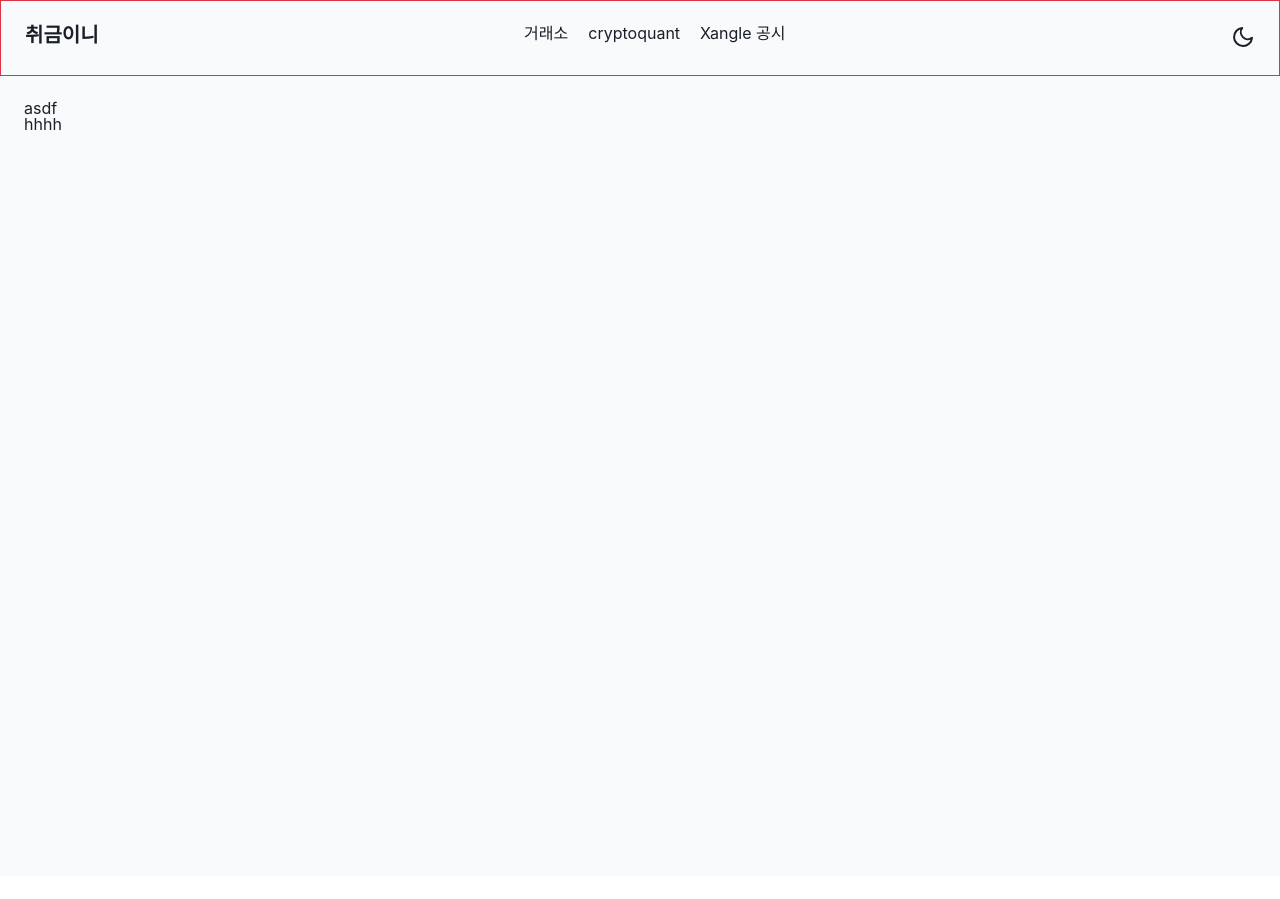
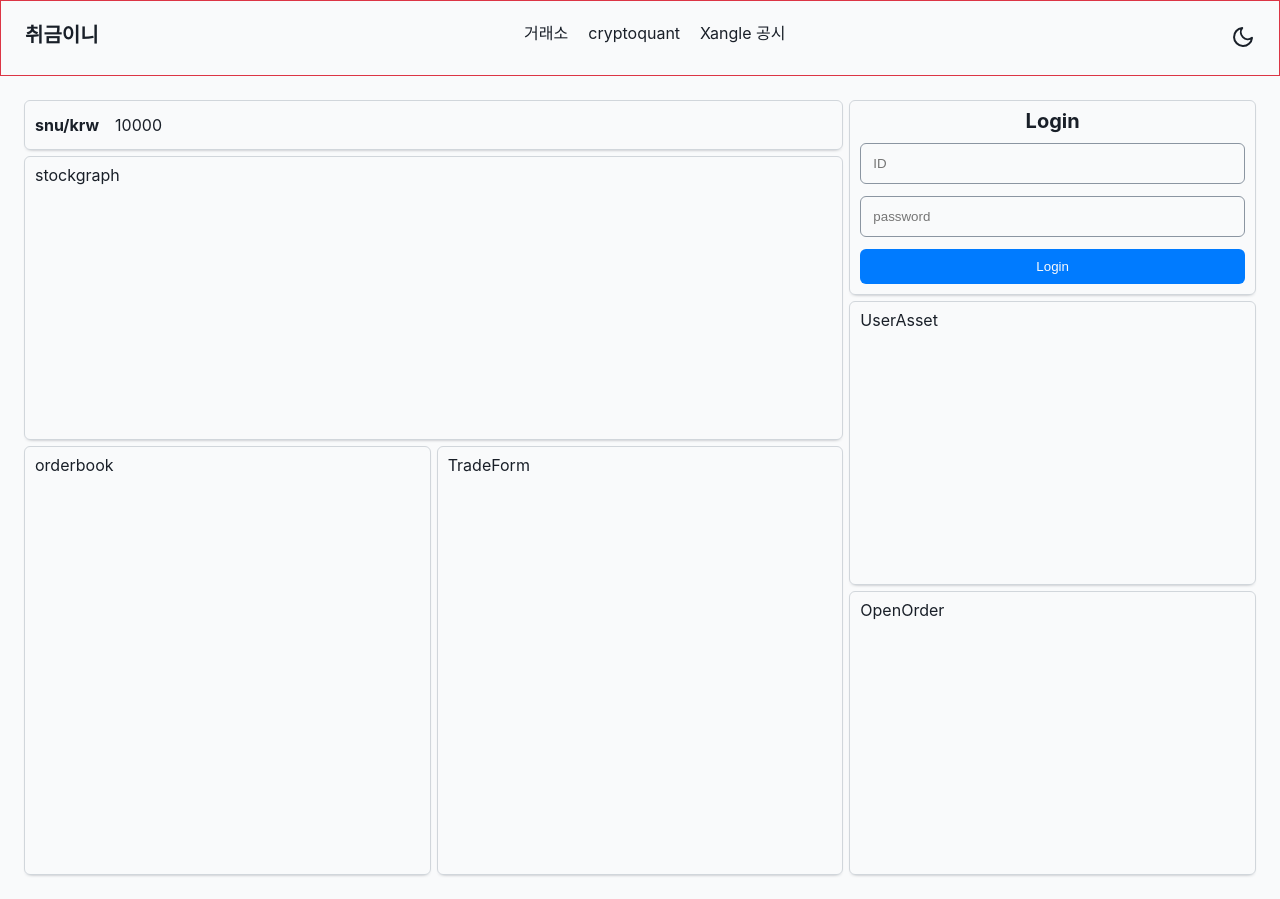
Before and after one commit to DarrenKwonDev/snu-coin, a React (Create React App) app: page / in a window 1280 px wide. Before the commit the page ends 876 px from the top, so only its background shows below. Built offline with nearby package versions, Linux system fonts and the light colour scheme.

Commit message:
grid layout, login style

```diff
--- a/src/App.js
+++ b/src/App.js
@@ -1,14 +1,84 @@
-import GlobalBoxWrapper from "./Components/layout/GlobalBoxWrapper";
+import styled from "styled-components";
+import CrpytoInfo from "./Components/cryptoInfo";
 import Header from "./Components/layout/Header";
+import OpenOrder from "./Components/openOrder";
+import OrderBook from "./Components/orderBook";
+import StockGraph from "./Components/stockGraph";
+import TradeForm from "./Components/tradeForm";
+import UserAsset from "./Components/userAsset";
+import UserAuth from "./Components/userAuth";
+import { adaptiveBackground } from "./style/mixins";
+
+const S = {
+  GlobalBoxWrapper: styled.div`
+    ${adaptiveBackground}
+    display: grid;
+    gap: 6px;
+
+    padding: 24px;
+    min-height: 100vh;
+
+    grid-template-columns: repeat(6, 1fr);
+    grid-template-rows: 50px 1fr 1fr 1fr 1fr 1fr;
+    grid-template-areas:
+      "crpytoInfo crpytoInfo crpytoInfo crpytoInfo userAuth userAuth"
+      "stockGraph stockGraph stockGraph stockGraph userAuth userAuth"
+      "stockGraph stockGraph stockGraph stockGraph userAsset userAsset"
+      "orderBook orderBook tradeForm tradeForm userAsset userAsset"
+      "orderBook orderBook tradeForm tradeForm openOrder openOrder"
+      "orderBook orderBook tradeForm tradeForm openOrder openOrder";
+
+    .crpytoInfo {
+      grid-area: crpytoInfo;
+    }
+    .openOrder {
+      grid-area: openOrder;
+    }
+    .orderBook {
+      grid-area: orderBook;
+    }
+    .stockGraph {
+      grid-area: stockGraph;
+    }
+    .tradeForm {
+      grid-area: tradeForm;
+    }
+    .userAsset {
+      grid-area: userAsset;
+    }
+    .userAuth {
+      grid-area: userAuth;
+    }
+  `,
+};
 
 function App() {
   return (
     <>
       <Header />
-      <GlobalBoxWrapper>
-        <div>asdf</div>
-        <div>hhhh</div>
-      </GlobalBoxWrapper>
+      <S.GlobalBoxWrapper>
+        <div className="crpytoInfo">
+          <CrpytoInfo />
+        </div>
+        <div className="openOrder">
+          <OpenOrder />
+        </div>
+        <div className="orderBook">
+          <OrderBook />
+        </div>
+        <div className="stockGraph">
+          <StockGraph />
+        </div>
+        <div className="tradeForm">
+          <TradeForm />
+        </div>
+        <div className="userAsset">
+          <UserAsset />
+        </div>
+        <div className="userAuth">
+          <UserAuth />
+        </div>
+      </S.GlobalBoxWrapper>
     </>
   );
 }
--- /dev/null
+++ b/src/Components/cryptoInfo/index.js
@@ -0,0 +1,28 @@
+import React from "react";
+import styled from "styled-components";
+import { defaultBoxStyle } from "../../style/mixins";
+
+const S = {
+  Wrapper: styled.div`
+    ${defaultBoxStyle}
+
+    display: flex;
+    align-items: center;
+
+    .crpyto-name {
+      font-weight: bold;
+      margin-right: 1rem;
+    }
+  `,
+};
+
+function CrpytoInfo() {
+  return (
+    <S.Wrapper>
+      <div className="crpyto-name">snu/krw</div>
+      <div className="price">10000</div>
+    </S.Wrapper>
+  );
+}
+
+export default CrpytoInfo;
--- a/src/Components/layout/GlobalBoxWrapper.js
+++ /dev/null
@@ -1,17 +0,0 @@
-import React from "react";
-import styled from "styled-components";
-import { adaptiveBackground } from "../../style/mixins";
-
-const S = {
-  GlobalBoxWrapper: styled.div`
-    ${adaptiveBackground}
-    padding: 24px;
-    min-height: 100vh;
-  `,
-};
-
-function GlobalBoxWrapper({ children }) {
-  return <S.GlobalBoxWrapper>{children}</S.GlobalBoxWrapper>;
-}
-
-export default GlobalBoxWrapper;
--- /dev/null
+++ b/src/Components/openOrder/index.js
@@ -0,0 +1,15 @@
+import React from "react";
+import styled from "styled-components";
+import { defaultBoxStyle } from "../../style/mixins";
+
+const S = {
+  Wrapper: styled.div`
+    ${defaultBoxStyle}
+  `,
+};
+
+function OpenOrder() {
+  return <S.Wrapper>OpenOrder</S.Wrapper>;
+}
+
+export default OpenOrder;
--- /dev/null
+++ b/src/Components/orderBook/index.js
@@ -0,0 +1,15 @@
+import React from "react";
+import styled from "styled-components";
+import { defaultBoxStyle } from "../../style/mixins";
+
+const S = {
+  Wrapper: styled.div`
+    ${defaultBoxStyle}
+  `,
+};
+
+function OrderBook() {
+  return <S.Wrapper>orderbook</S.Wrapper>;
+}
+
+export default OrderBook;
--- /dev/null
+++ b/src/Components/stockGraph/index.js
@@ -0,0 +1,15 @@
+import React from "react";
+import styled from "styled-components";
+import { defaultBoxStyle } from "../../style/mixins";
+
+const S = {
+  Wrapper: styled.div`
+    ${defaultBoxStyle}
+  `,
+};
+
+function StockGraph() {
+  return <S.Wrapper>stockgraph</S.Wrapper>;
+}
+
+export default StockGraph;
--- /dev/null
+++ b/src/Components/tradeForm/index.js
@@ -0,0 +1,15 @@
+import React from "react";
+import styled from "styled-components";
+import { defaultBoxStyle } from "../../style/mixins";
+
+const S = {
+  Wrapper: styled.div`
+    ${defaultBoxStyle}
+  `,
+};
+
+function TradeForm() {
+  return <S.Wrapper>TradeForm</S.Wrapper>;
+}
+
+export default TradeForm;
--- /dev/null
+++ b/src/Components/userAsset/index.js
@@ -0,0 +1,15 @@
+import React from "react";
+import styled from "styled-components";
+import { defaultBoxStyle } from "../../style/mixins";
+
+const S = {
+  Wrapper: styled.div`
+    ${defaultBoxStyle}
+  `,
+};
+
+function UserAsset() {
+  return <S.Wrapper>UserAsset</S.Wrapper>;
+}
+
+export default UserAsset;
--- /dev/null
+++ b/src/Components/userAuth/index.js
@@ -0,0 +1,92 @@
+import React, { useState } from "react";
+import styled from "styled-components";
+import {
+  adaptiveBackground,
+  defaultBoxStyle,
+  primaryButtonStyle,
+} from "../../style/mixins";
+
+const S = {
+  Wrapper: styled.div`
+    ${defaultBoxStyle}
+    display: flex;
+    flex-direction: column;
+  `,
+  Title: styled.div`
+    text-align: center;
+    font-weight: bold;
+    font-size: 1.25rem;
+  `,
+  InputWrapper: styled.div`
+    display: flex;
+    flex-direction: column;
+
+    margin: 6px 0;
+
+    input {
+      ${adaptiveBackground}
+      padding: 12px;
+      margin: 6px 0;
+
+      border-radius: 6px;
+      border: 1px solid var(--adaptiveGray500);
+      outline: none;
+
+      &:focus {
+        border: 2px solid var(--blue);
+        transition: border 0.2s;
+      }
+    }
+  `,
+  LoginButton: styled.button`
+    ${primaryButtonStyle}
+  `,
+};
+
+const inputType = {
+  ID: "id",
+  PASSWORD: "password",
+};
+
+function UserAuth() {
+  const [userId, setUserId] = useState("");
+  const [password, setPassword] = useState("");
+
+  const handleInputChange = (e, type) => {
+    switch (type) {
+      case inputType.ID:
+        setUserId(e.target.value);
+        break;
+      case inputType.PASSWORD:
+        setPassword(e.target.value);
+        break;
+      default:
+        break;
+    }
+  };
+
+  return (
+    <S.Wrapper>
+      <S.Title>Login</S.Title>
+      <S.InputWrapper>
+        <input
+          className="id-input"
+          placeholder="ID"
+          type="text"
+          value={userId}
+          onChange={(e) => handleInputChange(e, inputType.ID)}
+        ></input>
+        <input
+          className="password-input"
+          placeholder="password"
+          type="password"
+          value={password}
+          onChange={(e) => handleInputChange(e, inputType.PASSWORD)}
+        ></input>
+      </S.InputWrapper>
+      <S.LoginButton>Login</S.LoginButton>
+    </S.Wrapper>
+  );
+}
+
+export default UserAuth;
--- a/src/style/mixins/index.js
+++ b/src/style/mixins/index.js
@@ -5,9 +5,22 @@ export const defaultBoxStyle = css`
   border-radius: 6px;
   box-shadow: 0 2px 4px -4px var(--adaptiveGray900);
   padding: 10px;
+
+  height: 100%; // grid 전체 차지하게
 `;
 
 export const adaptiveBackground = css`
   background: var(--adaptiveGray50);
   color: var(--adaptiveGray900);
 `;
+
+export const primaryButtonStyle = css`
+  background: var(--blue);
+  color: var(--adaptiveGray50);
+
+  border: none;
+  border-radius: 6px;
+  cursor: pointer;
+
+  padding: 10px;
+`;
```
Also changed, not shown: 1 other file (tests, documents, lock files or other folders).
